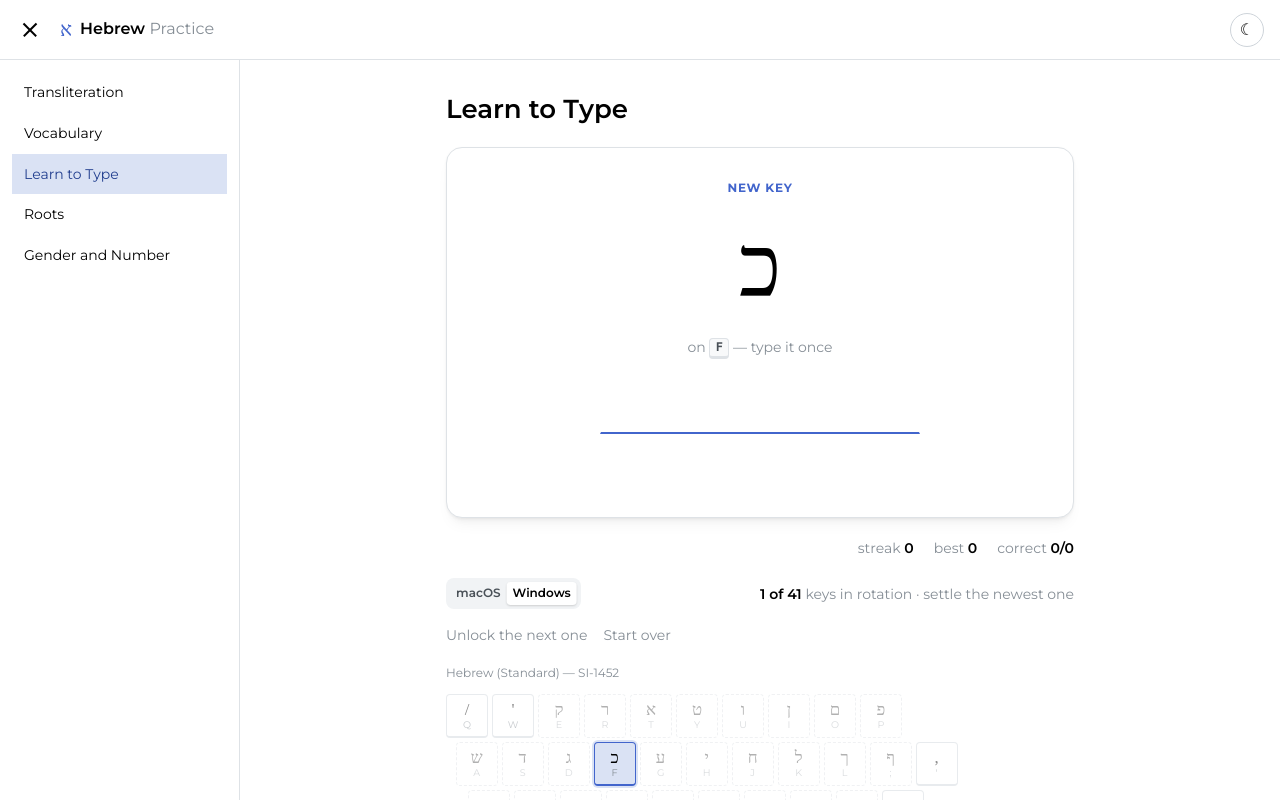
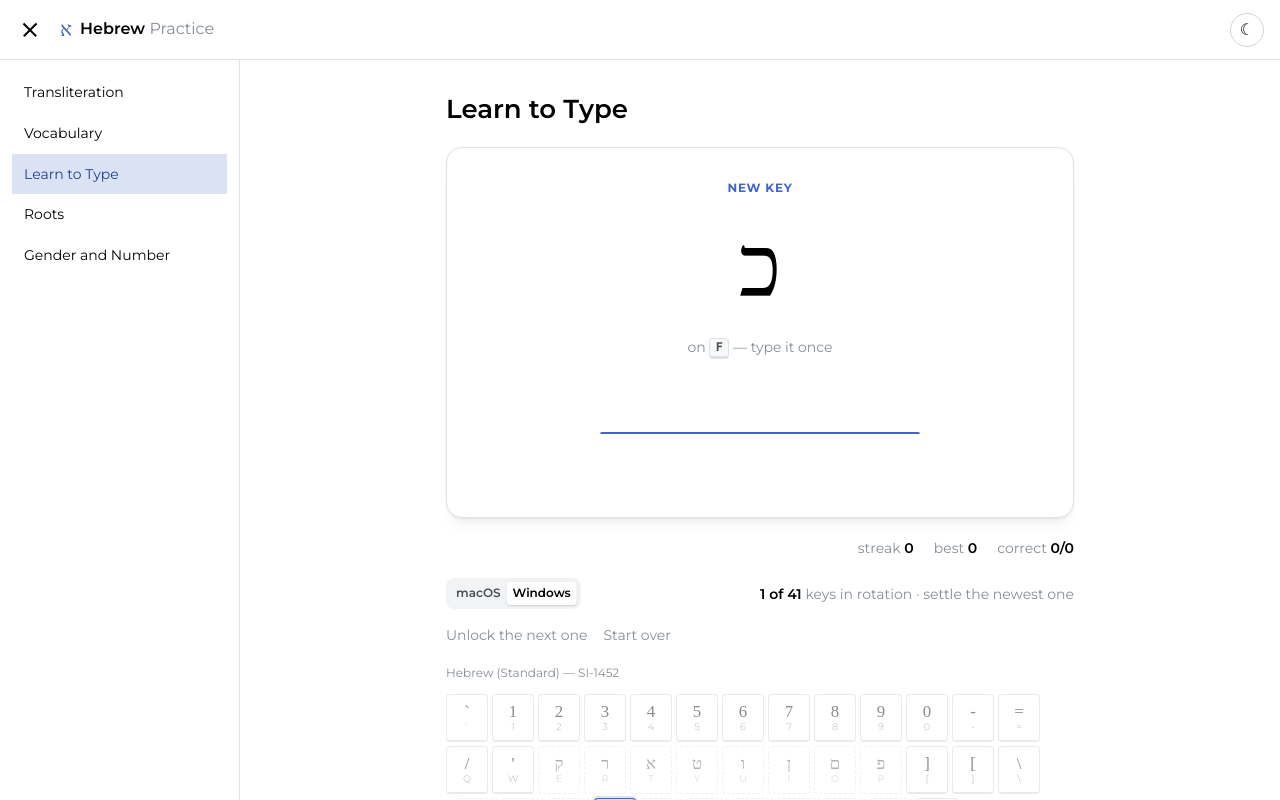
Before and after one commit to andrewkronser/hebrew-practice, a React (Vite) app: page /#/typing in a window 1280 px wide. Shown: the top 800 px of the page. Built offline with nearby package versions, Linux system fonts and the light colour scheme; a web font is replaced by a local one.

Commit message:
niqqud corrections for OSX layout

```diff
--- a/src/features/typing/TypingPage.jsx
+++ b/src/features/typing/TypingPage.jsx
@@ -47,7 +47,7 @@ export default function TypingPage() {
           <Text size="sm" c="dimmed" ta="center" mih="1.5em">
             {isIntro ? (
               item.point
-                ? <>{item.name} — <Kbd>{niqqudHint(item.he, t.os)}</Kbd> after the letter</>
+                ? <>{item.name} — <Kbd>{niqqudHint(item.he, t.os, t.learned)}</Kbd> after the letter</>
                 : <>on <Kbd>{item.key.toUpperCase()}</Kbd> — type it once</>
             ) : item.word ? (
               <>{item.gloss} — type the whole word</>
@@ -62,6 +62,7 @@ export default function TypingPage() {
             ref={t.inputRef}
             value={t.value}
             onChange={(e) => t.change(e.currentTarget.value)}
+            onKeyDown={t.noteKey}
             readOnly={Boolean(t.result)}
             dir="rtl"
             variant="unstyled"
@@ -88,7 +89,7 @@ export default function TypingPage() {
                     {" is "}
                     {[...prompt].map((ch, i) => (
                       <Kbd key={i} ml={4}>
-                        {keyFor(ch)?.toUpperCase() ?? niqqudHint(ch, t.os) ?? "?"}
+                        {keyFor(ch)?.toUpperCase() ?? niqqudHint(ch, t.os, t.learned) ?? "?"}
                       </Kbd>
                     ))}
                     {" — "}<Kbd>Enter</Kbd> to continue
@@ -129,7 +130,7 @@ export default function TypingPage() {
         </Group>
       </Group>
 
-      <KeyboardMap unlockedChars={known} target={prompt} os={t.os} />
+      <KeyboardMap unlockedChars={known} target={prompt} os={t.os} learned={t.learned} />
 
       <Text size="xs" c="dimmed" lh={1.6}>
         Graded on the character produced, not the key pressed, so it works with whatever
--- a/src/features/typing/components/KeyboardMap.jsx
+++ b/src/features/typing/components/KeyboardMap.jsx
@@ -1,43 +1,71 @@
 import { Box, Group, Kbd, Stack, Text } from "@mantine/core";
-import { ROWS, LAYOUT_NAME, NIQQUD, hebrewToKey } from "../layout.js";
+import { ROWS, LAYOUT_NAME, NIQQUD, hebrewToKey, niqqudKey } from "../layout.js";
 
-/* Reference layout. Keys you haven't unlocked are dimmed, the key you need next
-   is highlighted, and that's the whole feature — no finger animation, no live
-   hand diagram.
+/* Reference layout. Letters you haven't unlocked are dimmed, the key you need
+   next is highlighted, and that's the whole feature — no finger animation.
 
-   Points get their own strip below, because they live on a modifier layer and
-   on macOS mostly on the number row, which isn't drawn here. */
+   Points are drawn on the keys they actually live on rather than in a separate
+   strip, which is why the number row is here: on macOS that's where most of
+   them sit. A point shown from the published chart rather than from a keystroke
+   we've watched is marked, because those charts have been wrong before. */
 
-const ROW_OFFSET = ["0rem", "0.6rem", "1.4rem"]; // the usual staggered rows
+const ROW_OFFSET = ["0rem", "0rem", "0.6rem", "1.4rem"];
 const CARRIER = "ב"; // ב, so a bare point has something to sit on
 
-export function KeyboardMap({ unlockedChars, target, os }) {
+export function KeyboardMap({ unlockedChars, target, os, learned = {} }) {
   const wantedKeys = new Set([...(target ?? "")].map((ch) => hebrewToKey.get(ch)).filter(Boolean));
-  const wantedPoints = new Set([...(target ?? "")]);
-  const anyPointUnlocked = NIQQUD.some((n) => unlockedChars.has(n.he));
+  const wantedPoints = new Set([...(target ?? "")].filter((ch) => NIQQUD.some((n) => n.he === ch)));
+
+  /* cap -> the point that lives there, for points already unlocked. */
+  const pointsByCap = new Map();
+  for (const n of NIQQUD) {
+    if (!unlockedChars.has(n.he)) continue;
+    const k = niqqudKey(n.he, os, learned);
+    if (k?.cap) pointsByCap.set(k.cap, { ...n, ...k });
+  }
+  const anyGuessed = [...pointsByCap.values()].some((p) => !p.observed);
 
   return (
     <Stack gap="sm">
-      <Text size="xs" c="dimmed">{LAYOUT_NAME}</Text>
+      <Group gap="xs" align="baseline">
+        <Text size="xs" c="dimmed">{LAYOUT_NAME}</Text>
+        {pointsByCap.size > 0 && (
+          <Text size="xs" c="dimmed">
+            · points need {os === "mac" ? <Kbd>⌥</Kbd> : <Kbd>AltGr</Kbd>}
+          </Text>
+        )}
+      </Group>
 
       <Stack gap={4}>
         {ROWS.map((row, i) => (
           <Group key={i} gap={4} wrap="nowrap" style={{ paddingInlineStart: ROW_OFFSET[i] }}>
             {row.map(({ key, he }) => {
               const isLetter = /[א-ת]/.test(he);
-              const known = unlockedChars.has(he);
-              const active = wantedKeys.has(key);
+              const known = isLetter && unlockedChars.has(he);
+              const point = pointsByCap.get(key);
+              const activeKey = wantedKeys.has(key);
+              const activePoint = point && wantedPoints.has(point.he);
+              const idle = !isLetter && !point;
               return (
                 <Box
                   key={key}
                   className={[
                     "kbd-key",
-                    !isLetter ? "kbd-punct" : "",
+                    idle ? "kbd-punct" : "",
                     isLetter && !known ? "kbd-locked" : "",
-                    active ? "kbd-active" : "",
+                    activeKey || activePoint ? "kbd-active" : "",
                   ].filter(Boolean).join(" ")}
-                  title={`${key.toUpperCase()} → ${he}`}
+                  title={point ? `${point.shift ? "Shift+" : ""}${key.toUpperCase()} → ${point.name}` : `${key.toUpperCase()} → ${he}`}
                 >
+                  {point && (
+                    <Box
+                      component="span"
+                      className={`hebrew kbd-niqqud${point.observed ? " kbd-seen" : ""}`}
+                      title={point.name}
+                    >
+                      {point.shift ? "⇧" : ""}{CARRIER + point.he}
+                    </Box>
+                  )}
                   <Box component="span" className="hebrew kbd-he">{he}</Box>
                   <Box component="span" className="kbd-cap">{key}</Box>
                 </Box>
@@ -47,26 +75,11 @@ export function KeyboardMap({ unlockedChars, target, os }) {
         ))}
       </Stack>
 
-      {anyPointUnlocked && (
-        <Stack gap={6} mt="xs">
-          <Text size="xs" c="dimmed">
-            Niqqud — hold {os === "mac" ? <Kbd>⌥</Kbd> : <Kbd>AltGr</Kbd>}
-          </Text>
-          <Group gap={6}>
-            {NIQQUD.filter((n) => unlockedChars.has(n.he)).map((n) => (
-              <Box
-                key={n.id}
-                className={`kbd-key kbd-point${wantedPoints.has(n.he) ? " kbd-active" : ""}`}
-                title={n.name}
-              >
-                <Box component="span" className="hebrew kbd-he">{CARRIER + n.he}</Box>
-                <Box component="span" className="kbd-cap">
-                  {(os === "mac" ? n.mac : n.win).toUpperCase()}
-                </Box>
-              </Box>
-            ))}
-          </Group>
-        </Stack>
+      {anyGuessed && (
+        <Text size="xs" c="dimmed">
+          Points in a dotted box come from a published chart and aren't confirmed —
+          type one and the map corrects itself to the key you actually pressed.
+        </Text>
       )}
     </Stack>
   );
--- a/src/features/typing/layout.js
+++ b/src/features/typing/layout.js
@@ -11,20 +11,23 @@
    across platforms. If that's the one you want, it drops in here as a second
    ROWS/ORDER pair and nothing else changes.
 
-   Niqqud sit on a modifier layer and differ by platform, so both are below.
+   Niqqud sit on a modifier layer and differ by platform.
 
-   Windows (SI-1452 layer 3, AltGr): taken from the published standard draft,
-   which lists each point by the Hebrew letter on its key; translated here
-   through the letter table above. It agrees with Microsoft's own table on 9 of
-   14, and every disagreement is Microsoft's bottom row shifted one place right
-   — the same extraction fault already seen on the top row — so the standard is
-   followed.
+   macOS (⌥): verified on a real Mac, not taken from a chart. Two published
+   sources disagreed and both were wrong — one put sheva on ⌥; and holam on ⌥0,
+   the other holam on ⌥O; it is actually ⌥=. The number row runs ⌥1-⌥9 through
+   hataf-patah, hataf-qamats, hataf-segol, hiriq, tsere, patah, qamats, qubuts,
+   segol, with sheva on ⌥0, and holam, dagesh, shin dot and sin dot off the row
+   on =, comma, A and M.
 
-   macOS (⌥): the number row runs 1-0 through hataf-patah, hataf-qamats,
-   hataf-segol, hiriq, tsere, patah, qamats, qubuts, segol, holam, with sheva
-   and dagesh off to the side. A second source put sheva on ⌥0, holam on ⌥O and
-   dagesh on ⌥~; the sequential run is the more systematic account and is used
-   here. Those three are the least certain cells in this file.
+   The trainer still watches which physical key actually produces each point and
+   prefers what it sees over this table, which is how these values were found.
+
+      Windows (SI-1452 layer 3, AltGr): from the published standard draft, which
+   lists each point by the Hebrew letter on its key, translated through the
+   letter table above. It agrees with Microsoft's own table on 9 of 14; every
+   disagreement is Microsoft's bottom row shifted one place right, the same
+   extraction fault already seen on the top row.
 
    None of this gates the trainer: answers are graded on the character produced,
    so a wrong hint costs you one hunt for a key, not a wrong answer. */
@@ -34,10 +37,18 @@ export const LAYOUT_NAME = "Hebrew (Standard) — SI-1452";
 /** Physical rows, left to right. `key` is the QWERTY cap, `he` what it types. */
 export const ROWS = [
   [
+    { key: "`", he: "`" }, { key: "1", he: "1" }, { key: "2", he: "2" },
+    { key: "3", he: "3" }, { key: "4", he: "4" }, { key: "5", he: "5" },
+    { key: "6", he: "6" }, { key: "7", he: "7" }, { key: "8", he: "8" },
+    { key: "9", he: "9" }, { key: "0", he: "0" }, { key: "-", he: "-" },
+    { key: "=", he: "=" },
+  ],
+  [
     { key: "q", he: "/" }, { key: "w", he: "'" }, { key: "e", he: "ק" },
     { key: "r", he: "ר" }, { key: "t", he: "א" }, { key: "y", he: "ט" },
     { key: "u", he: "ו" }, { key: "i", he: "ן" }, { key: "o", he: "ם" },
-    { key: "p", he: "פ" },
+    { key: "p", he: "פ" }, { key: "[", he: "]" }, { key: "]", he: "[" },
+    { key: "\\", he: "\\" },
   ],
   [
     { key: "a", he: "ש" }, { key: "s", he: "ד" }, { key: "d", he: "ג" },
@@ -101,27 +112,53 @@ export const FINAL_FORMS = new Set(["ך", "ם", "ן", "ף", "ץ"]);
    Ordered by how often a beginner meets them. */
 
 export const NIQQUD = [
-  { id: "n-patah",   he: "\u05B7", name: "patah",        win: "p",  mac: "6" },
-  { id: "n-qamats",  he: "\u05B8", name: "qamats",       win: "e",  mac: "7" },
-  { id: "n-segol",   he: "\u05B6", name: "segol",        win: "x",  mac: "9" },
-  { id: "n-tsere",   he: "\u05B5", name: "tsere",        win: "m",  mac: "5" },
-  { id: "n-hiriq",   he: "\u05B4", name: "hiriq",        win: "j",  mac: "4" },
-  { id: "n-holam",   he: "\u05B9", name: "holam",        win: "u",  mac: "0" },
-  { id: "n-sheva",   he: "\u05B0", name: "sheva",        win: "a",  mac: ";" },
-  { id: "n-dagesh",  he: "\u05BC", name: "dagesh",       win: "s",  mac: "," },
-  { id: "n-qubuts",  he: "\u05BB", name: "qubuts",       win: "\\", mac: "8" },
-  { id: "n-shin",    he: "\u05C1", name: "shin dot",     win: "w",  mac: "\u21E7;" },
-  { id: "n-sin",     he: "\u05C2", name: "sin dot",      win: "q",  mac: "\u21E7'" },
-  { id: "n-hpatah",  he: "\u05B2", name: "hataf patah",  win: "[",  mac: "1" },
-  { id: "n-hqamats", he: "\u05B3", name: "hataf qamats", win: "r",  mac: "2" },
-  { id: "n-hsegol",  he: "\u05B1", name: "hataf segol",  win: "c",  mac: "3" },
+  { id: "n-patah",   he: "\u05B7", name: "patah",        win: "p",  mac: "6", confident: true },
+  { id: "n-qamats",  he: "\u05B8", name: "qamats",       win: "e",  mac: "7", confident: true },
+  { id: "n-segol",   he: "\u05B6", name: "segol",        win: "x",  mac: "9", confident: true },
+  { id: "n-tsere",   he: "\u05B5", name: "tsere",        win: "m",  mac: "5", confident: true },
+  { id: "n-hiriq",   he: "\u05B4", name: "hiriq",        win: "j",  mac: "4", confident: true },
+  { id: "n-holam",   he: "\u05B9", name: "holam",        win: "u",  mac: "=", confident: true },
+  { id: "n-sheva",   he: "\u05B0", name: "sheva",        win: "a",  mac: "0", confident: true },
+  { id: "n-dagesh",  he: "\u05BC", name: "dagesh",       win: "s",  mac: ",", confident: true },
+  { id: "n-qubuts",  he: "\u05BB", name: "qubuts",       win: "\\", mac: "8", confident: true },
+  { id: "n-shin",    he: "\u05C1", name: "shin dot",     win: "w",  mac: "a", confident: true },
+  { id: "n-sin",     he: "\u05C2", name: "sin dot",      win: "q",  mac: "m", confident: true },
+  { id: "n-hpatah",  he: "\u05B2", name: "hataf patah",  win: "[",  mac: "1", confident: true },
+  { id: "n-hqamats", he: "\u05B3", name: "hataf qamats", win: "r",  mac: "2", confident: true },
+  { id: "n-hsegol",  he: "\u05B1", name: "hataf segol",  win: "c",  mac: "3", confident: true },
 ];
+
+/* KeyboardEvent.code -> the cap printed on the key. */
+const CODE_CAPS = {
+  Backquote: "`", Minus: "-", Equal: "=", BracketLeft: "[", BracketRight: "]",
+  Backslash: "\\", Semicolon: ";", Quote: "'", Comma: ",", Period: ".", Slash: "/",
+};
+export function capForCode(code) {
+  if (!code) return null;
+  if (CODE_CAPS[code]) return CODE_CAPS[code];
+  if (/^Key[A-Z]$/.test(code)) return code.slice(3).toLowerCase();
+  if (/^Digit[0-9]$/.test(code)) return code.slice(5);
+  return null;
+}
 
 export const niqqudById = new Map(NIQQUD.map((n) => [n.he, n]));
 
-/** Key hint for the chosen platform, as a printable combo. */
-export function niqqudHint(point, os) {
+/** Which cap a point sits on: what we saw you press, else the published guess. */
+export function niqqudKey(point, os, learned = {}) {
   const n = niqqudById.get(point);
   if (!n) return null;
-  return os === "mac" ? `\u2325${n.mac.toUpperCase()}` : `AltGr+${n.win.toUpperCase()}`;
+  const seen = learned[point];
+  if (seen) return { cap: seen.cap, shift: Boolean(seen.shift), observed: true };
+  const cap = os === "mac" ? n.mac : n.win;
+  const shift = os === "mac" ? Boolean(n.macShift) : false;
+  return { cap, shift, observed: false, confident: n.confident };
 }
+
+/** Printable combo for the chosen platform. */
+export function niqqudHint(point, os, learned = {}) {
+  const k = niqqudKey(point, os, learned);
+  if (!k) return null;
+  const mod = os === "mac" ? "\u2325" : "AltGr+";
+  const shift = k.shift ? (os === "mac" ? "\u21E7" : "Shift+") : "";
+  return `${mod}${shift}${k.cap.toUpperCase()}`;
+}
--- a/src/features/typing/useTyping.js
+++ b/src/features/typing/useTyping.js
@@ -2,6 +2,7 @@
 
 import { useCallback, useEffect, useRef, useState } from "react";
 import { CURRICULUM } from "./typing.js";
+import { capForCode, niqqudById } from "./layout.js";
 import { emptyProgress, pickNext, gradeAttempt, shouldUnlock } from "./typing.js";
 import { scoreAnswer } from "../../shared/progression.js";
 import { loadSlice, saveSlice, clearSlice } from "../../shared/storage.js";
@@ -28,6 +29,11 @@ export function useTyping() {
   const [result, setResult] = useState(null);   // { correct, marks }
   const [positionMode, setPositionMode] = useState(false);
   const [os, setOs] = useState(() => saved?.os ?? detectOs());
+  /* point character -> { cap, shift }, observed from real keystrokes. Published
+     charts for this layer have been wrong twice, so what you actually press
+     wins over what a table claims. Keyed by platform. */
+  const [learned, setLearned] = useState(() => saved?.learned ?? {});
+  const lastKey = useRef(null);
 
   const progressRef = useRef(progress);
   const lastIdRef = useRef(null);
@@ -58,8 +64,8 @@ export function useTyping() {
   useEffect(() => () => clearTimeout(advanceTimer.current), []);
 
   useEffect(() => {
-    saveSlice(SLICE, { progress, best: session.best, os });
-  }, [progress, session.best, os]);
+    saveSlice(SLICE, { progress, best: session.best, os, learned });
+  }, [progress, session.best, os, learned]);
 
   const settle = useCallback((correct, marks) => {
     const item = card.item;
@@ -100,15 +106,32 @@ export function useTyping() {
 
   /* Evaluate as soon as the attempt is as long as the target — typing trainers
      shouldn't need a submit key. */
+  const noteKey = useCallback((e) => {
+    lastKey.current = { cap: capForCode(e.code), shift: e.shiftKey };
+  }, []);
+
   const change = useCallback((raw) => {
     if (result || !card) return;
     const target = card.prompt;
+
+    /* If this keystroke added a point, remember which key produced it. */
+    const added = [...raw].filter((ch, i) => [...value][i] !== ch);
+    const point = added.find((ch) => niqqudById.has(ch));
+    const pressed = lastKey.current;
+    if (point && pressed?.cap) {
+      setLearned((prev) => {
+        const forOs = prev[os] ?? {};
+        if (forOs[point]?.cap === pressed.cap && forOs[point]?.shift === pressed.shift) return prev;
+        return { ...prev, [os]: { ...forOs, [point]: { cap: pressed.cap, shift: pressed.shift } } };
+      });
+    }
+
     setValue(raw);
     if ([...raw].length < [...target].length) return;
     const graded = gradeAttempt(raw, target);
     if (graded.positionMode) setPositionMode(true);
     settle(graded.correct, graded.marks);
-  }, [card, result, settle]);
+  }, [card, result, settle, value, os]);
 
   const next = useCallback(() => { clearTimeout(advanceTimer.current); deal(); }, [deal]);
 
@@ -142,6 +165,7 @@ export function useTyping() {
 
   return {
     card, value, result, progress, session, positionMode, os, setOs,
+    learned: learned[os] ?? {}, noteKey,
     inputRef, change, next, unlockNext, resetAll,
   };
 }
--- a/src/styles.css
+++ b/src/styles.css
@@ -94,7 +94,7 @@
   justify-content: center;
   gap: 1px;
   width: 42px;
-  height: 44px;
+  height: 48px;
   flex: 0 0 auto;
   border: 1px solid var(--mantine-color-default-border);
   border-bottom-width: 2px;
@@ -121,6 +121,17 @@
   .kbd-cap { font-size: 0.5rem; }
 }
 
-/* Niqqud chips in the keyboard reference */
-.kbd-point { width: 46px; }
-.kbd-point .kbd-cap { font-size: 0.55rem; letter-spacing: 0.02em; }
+/* Niqqud drawn on the key they actually live on */
+.kbd-key { position: relative; }
+.kbd-niqqud {
+  position: absolute;
+  top: 2px;
+  inset-inline-end: 3px;
+  font-size: 0.72rem;
+  line-height: 1;
+  color: var(--mantine-color-tekhelet-6);
+  border: 1px dotted var(--mantine-color-tekhelet-6);
+  border-radius: 2px;
+  padding: 0 1px;
+}
+.kbd-niqqud.kbd-seen { border-style: solid; }
```
Also changed, not shown: test-typing.mjs (+31 -5 lines).
